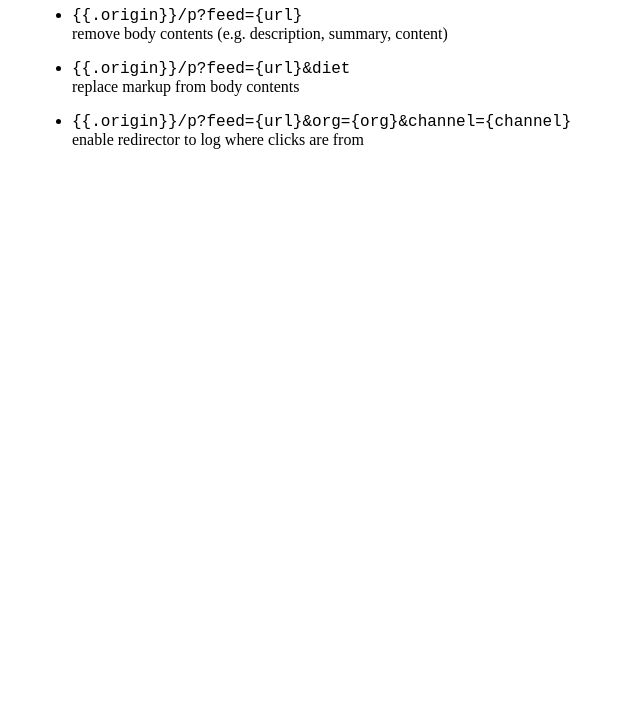
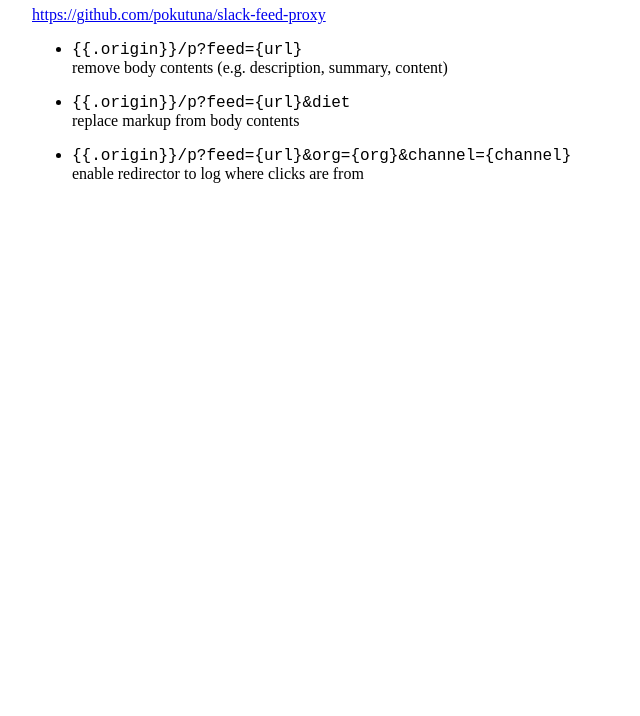
Before and after one commit to pokutuna/feed-pruning-proxy, a plain HTML site: page index.html in a window 1280 px wide. Shown: the part 84-800 px from the top of the page, without its empty margins (0-640 px from the left). Drawn offline with Linux system fonts and the light colour scheme.

Commit message:
feat: add link to repository

```diff
--- a/index.html
+++ b/index.html
@@ -17,6 +17,7 @@
   </head>
   <body>
     <h1>slack-feed-proxy</h1>
+    <a href="https://github.com/pokutuna/slack-feed-proxy">https://github.com/pokutuna/slack-feed-proxy</a>
     <ul>
       <li>
         <code>{{.origin}}/p?feed={url}</code><br />
```
